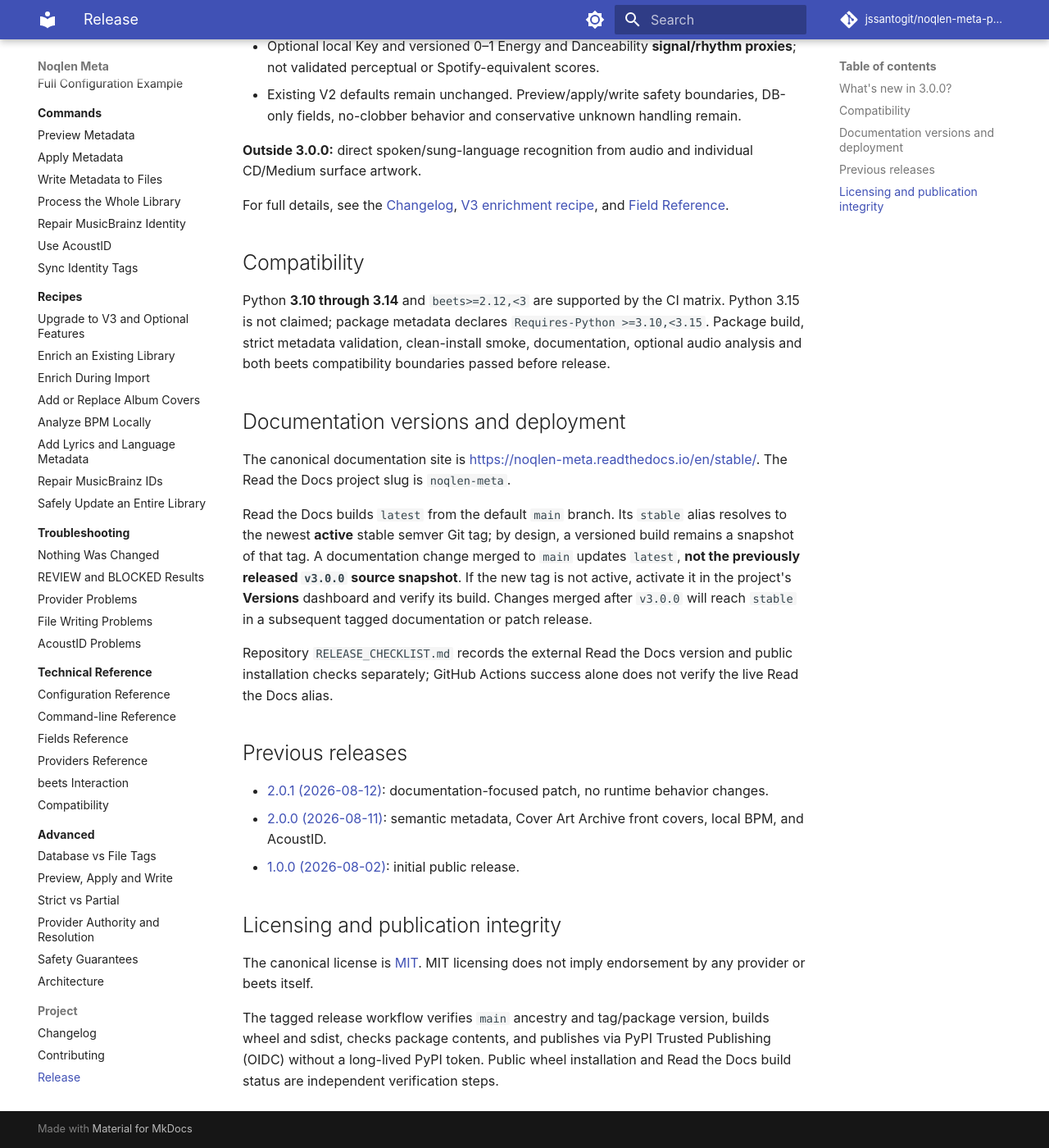
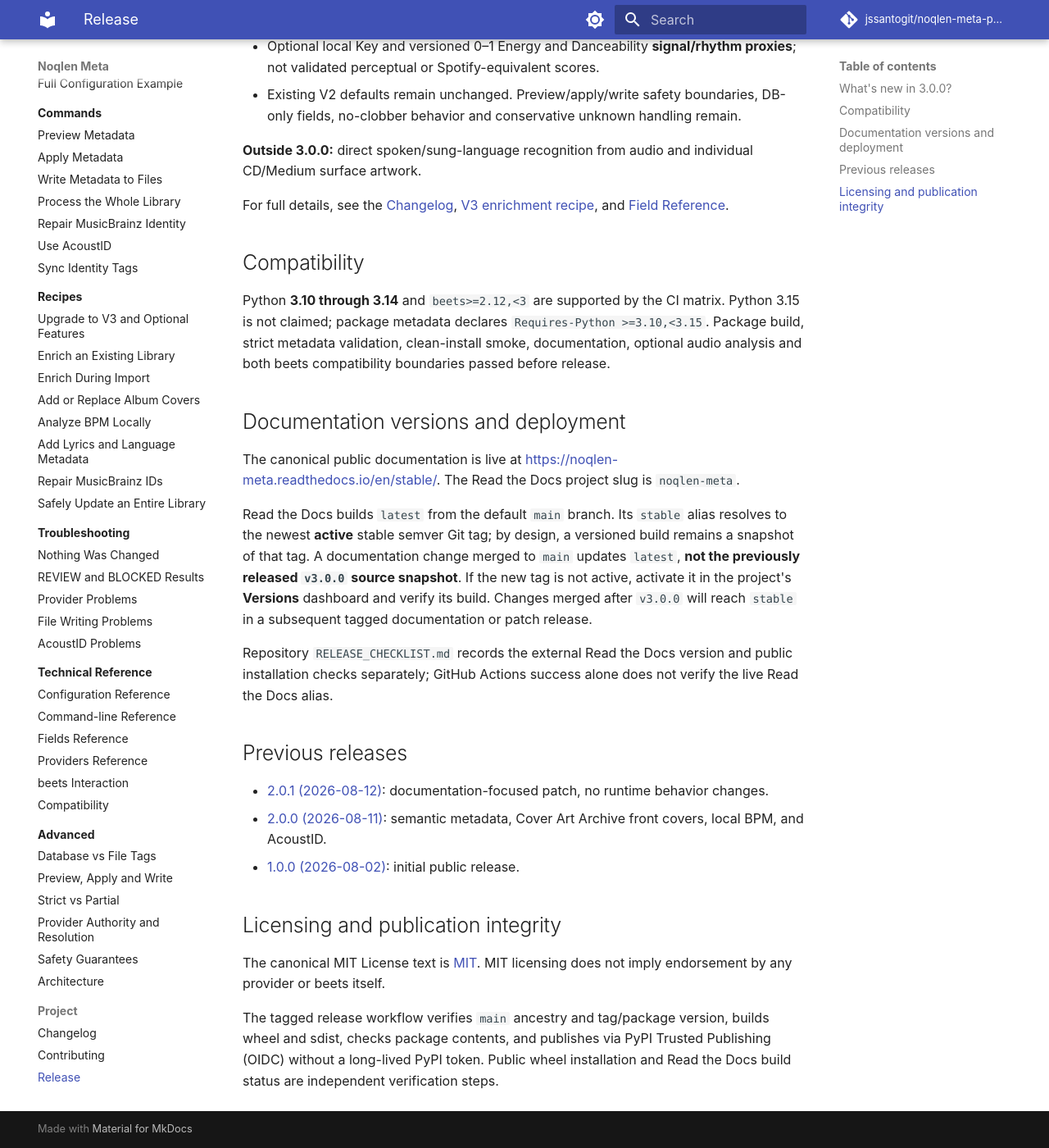
Before and after one commit to jssantogit/noqlen-meta-plugin, an MkDocs documentation site: the page built from site-docs/project/release.md, in a window 1280 px wide and 1400 px high, scrolled down 620 px. Shown: the whole window at 82% size. Built offline with MkDocs 1.6.1 and Material for MkDocs 9.7.7, drawn with Linux system fonts in a browser that asks for light colours; comment, search, counter and statistics services are not loaded.

Commit message:
docs(release): retain canonical site and MIT License wording for public contract

```diff
--- a/site-docs/project/release.md
+++ b/site-docs/project/release.md
@@ -46,7 +46,7 @@ compatibility boundaries passed before release.
 
 ## Documentation versions and deployment
 
-The canonical documentation site is
+The canonical public documentation is live at
 [https://noqlen-meta.readthedocs.io/en/stable/](https://noqlen-meta.readthedocs.io/en/stable/).
 The Read the Docs project slug is `noqlen-meta`.
 
@@ -73,7 +73,7 @@ not verify the live Read the Docs alias.
 
 ## Licensing and publication integrity
 
-The canonical license is [MIT](https://github.com/jssantogit/noqlen-meta-plugin/blob/main/LICENSE).
+The canonical MIT License text is [MIT](https://github.com/jssantogit/noqlen-meta-plugin/blob/main/LICENSE).
 MIT licensing does not imply endorsement by any provider or beets itself.
 
 The tagged release workflow verifies `main` ancestry and tag/package
```
